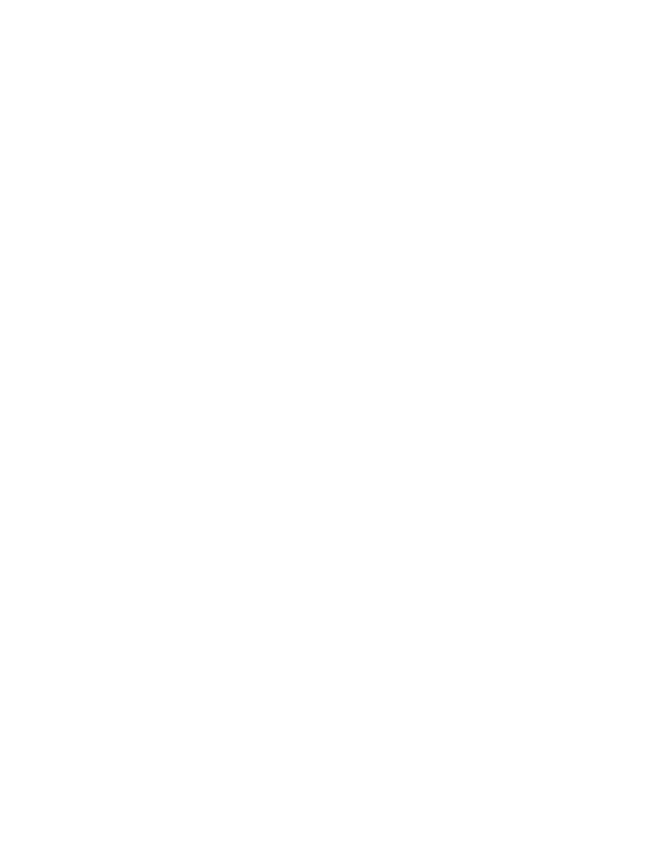
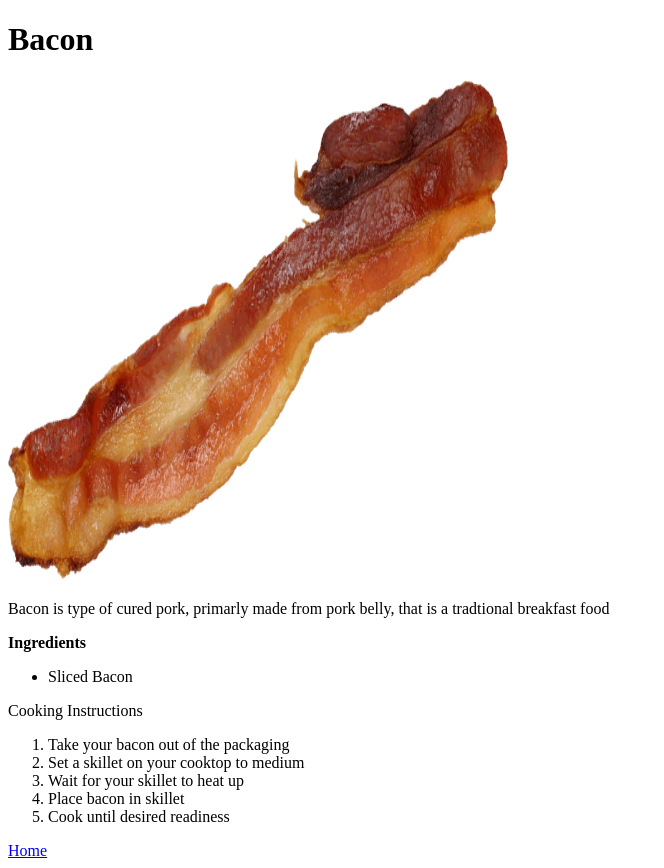
Before and after one commit to miradang/odin-recpies, a plain HTML site: page bacon/bacon.html in a window 1280 px wide. Shown: the whole page, without its empty margins (0-664 px from the left). Before the commit the page ends 800 px from the top, so only its background shows below. Drawn offline with Linux system fonts and the light colour scheme.

Commit message:
bacon page done

```diff
--- a/bacon/bacon.html
+++ b/bacon/bacon.html
@@ -1,6 +1,27 @@
 <!DOCTYPE html>
 <head>
-    <meta charset="utf-8">
+    <meta charset="UTF-8">
     <html lang="en">
-    <title>MBurger</title>
+    <title>Bacon</title>
 </head>
+<body>
+    <h1>Bacon</h1>
+    <img src="../images/bacon.png" height="500" width="500" alt="small picture of bacon">
+    <p>Bacon is type of cured pork, primarly made from pork belly, that is a tradtional breakfast food</p>
+    <p><strong>Ingredients</strong></p>
+    <ul>
+        <li>Sliced Bacon</li>
+   </ul>
+   <p>Cooking Instructions</p>
+   <ol>
+    <li>Take your bacon out of the packaging</l1>
+    <li>Set a skillet on your cooktop to medium</l1>
+    <li>Wait for your skillet to heat up</li>
+    <li>Place bacon in skillet</l1>
+    <li>Cook until desired readiness</l1>
+   </ol>
+    <a href="../index.html">Home</a>
+</body>
+
+
+</html>
```
Also changed, not shown: images/bacon.png (added), images/bacon.webp (added).
